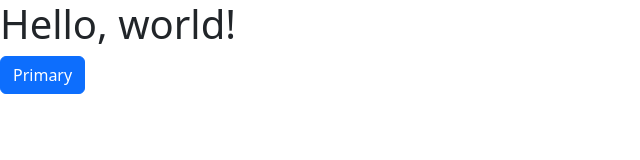
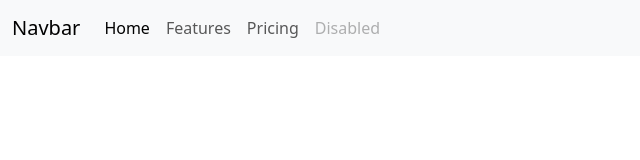
Before and after one commit to yyoungjin/practice, a plain HTML site: page bootstrap/index.html in a window 1280 px wide. Shown: the whole page, without its empty margins (0-640 px from the left). Drawn offline with nearby package versions, Linux system fonts and the light colour scheme.

Commit message:
nonfixed navbar

```diff
--- a/bootstrap/index.html
+++ b/bootstrap/index.html
@@ -1,14 +1,43 @@
 <!doctype html>
 <html lang="en">
-  <head>
+
+<head>
     <meta charset="utf-8">
     <meta name="viewport" content="width=device-width, initial-scale=1">
-    <title>Bootstrap demo</title>
-    <link href="https://cdn.jsdelivr.net/npm/bootstrap@5.3.0/dist/css/bootstrap.min.css" rel="stylesheet" integrity="sha384-9ndCyUaIbzAi2FUVXJi0CjmCapSmO7SnpJef0486qhLnuZ2cdeRhO02iuK6FUUVM" crossorigin="anonymous">
-  </head>
-  <body>
-    <h1>Hello, world!</h1>
-    <button type="button" class="btn btn-primary">Primary</button>
-    <script src="https://cdn.jsdelivr.net/npm/bootstrap@5.3.0/dist/js/bootstrap.bundle.min.js" integrity="sha384-geWF76RCwLtnZ8qwWowPQNguL3RmwHVBC9FhGdlKrxdiJJigb/j/68SIy3Te4Bkz" crossorigin="anonymous"></script>
-  </body>
+    <title>부트스트랩과제</title>
+    <link href="https://cdn.jsdelivr.net/npm/bootstrap@5.3.0/dist/css/bootstrap.min.css" rel="stylesheet"
+        integrity="sha384-9ndCyUaIbzAi2FUVXJi0CjmCapSmO7SnpJef0486qhLnuZ2cdeRhO02iuK6FUUVM" crossorigin="anonymous">
+</head>
+
+<body>
+    <nav class="navbar navbar-expand-lg bg-body-tertiary">
+        <div class="container-fluid">
+            <a class="navbar-brand" href="#">Navbar</a>
+            <button class="navbar-toggler" type="button" data-bs-toggle="collapse" data-bs-target="#navbarNav"
+                aria-controls="navbarNav" aria-expanded="false" aria-label="Toggle navigation">
+                <span class="navbar-toggler-icon"></span>
+            </button>
+            <div class="collapse navbar-collapse" id="navbarNav">
+                <ul class="navbar-nav">
+                    <li class="nav-item">
+                        <a class="nav-link active" aria-current="page" href="#">Home</a>
+                    </li>
+                    <li class="nav-item">
+                        <a class="nav-link" href="#">Features</a>
+                    </li>
+                    <li class="nav-item">
+                        <a class="nav-link" href="#">Pricing</a>
+                    </li>
+                    <li class="nav-item">
+                        <a class="nav-link disabled">Disabled</a>
+                    </li>
+                </ul>
+            </div>
+        </div>
+    </nav>
+    <script src="https://cdn.jsdelivr.net/npm/bootstrap@5.3.0/dist/js/bootstrap.bundle.min.js"
+        integrity="sha384-geWF76RCwLtnZ8qwWowPQNguL3RmwHVBC9FhGdlKrxdiJJigb/j/68SIy3Te4Bkz"
+        crossorigin="anonymous"></script>
+</body>
+
 </html>
```
